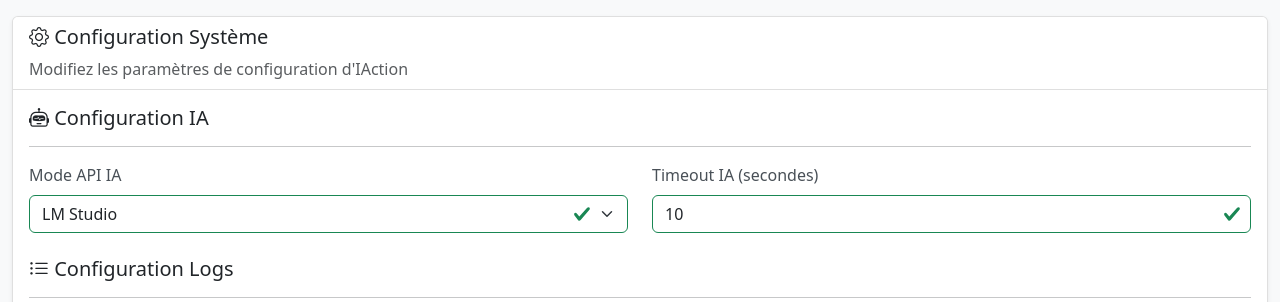
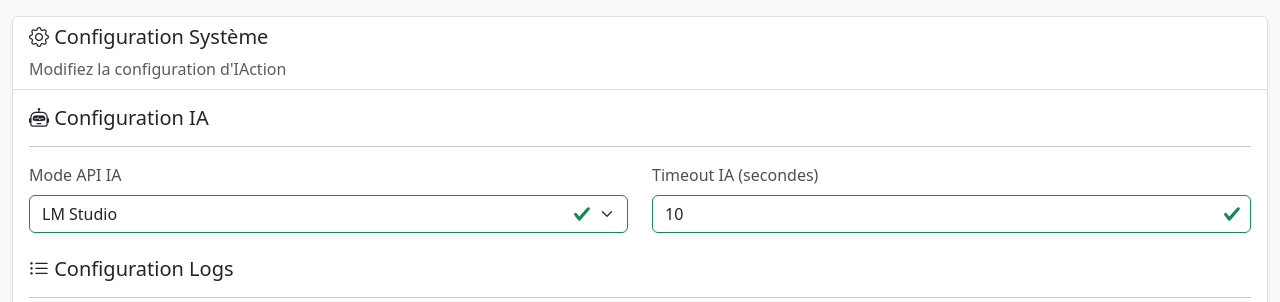
Before and after one commit to lfpoulain/IAction, a Flask app: page /admin in a window 1280 px wide. Shown: the part 50-352 px from the top of the page. Run offline with Flask 2, Linux system fonts and the light colour scheme.

Commit message:
Update admin.html

```diff
--- a/templates/admin.html
+++ b/templates/admin.html
@@ -28,7 +28,7 @@
                 <div class="card mb-3">
                     <div class="card-header">
                         <h5><i class="bi bi-gear"></i> Configuration Système</h5>
-                        <p class="mb-0 text-muted">Modifiez les paramètres de configuration d'IAction</p>
+                        <p class="mb-0 text-muted">Modifiez la configuration d'IAction</p>
                     </div>
                     <div class="card-body">
                         <form id="config-form">
```
